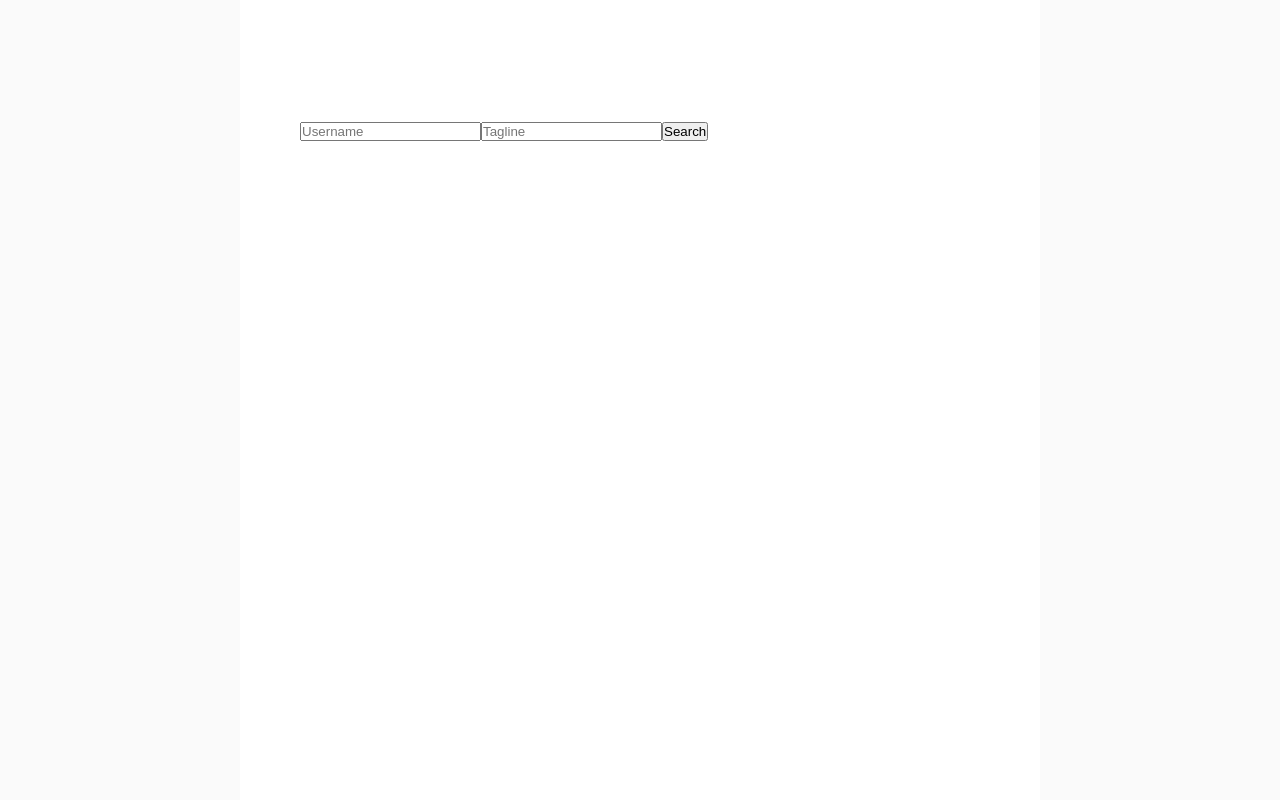
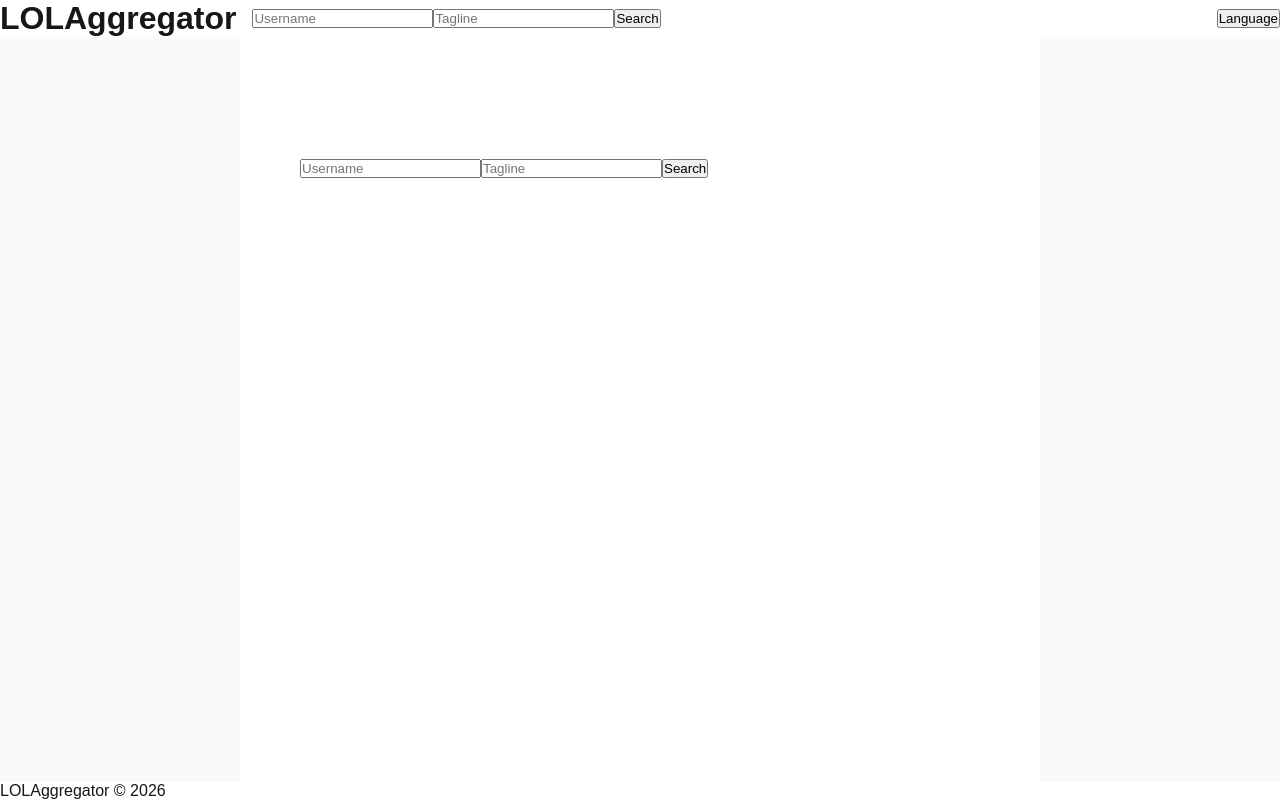
Before and after one commit to LiquidPlatypus/LOLAggregator, a Next.js app in the folder frontend/: page / in a window 1280 px wide. Built offline with nearby package versions, Linux system fonts and the light colour scheme.

Commit message:
header + footer start

```diff
--- a/frontend/src/app/layout.tsx
+++ b/frontend/src/app/layout.tsx
@@ -1,6 +1,9 @@
 import type { Metadata } from "next";
 import { Geist, Geist_Mono } from "next/font/google";
 import "./globals.css";
+
+import Header from "@/components/Header";
+import Footer from "@/components/Footer";
 
 const geistSans = Geist({
 	variable: "--font-geist-sans",
@@ -20,7 +23,11 @@ export const metadata: Metadata = {
 export default function RootLayout({ children }: LayoutProps<"/">) {
 	return (
 		<html lang="en" className={`${geistSans.variable} ${geistMono.variable}`}>
-      <body>{children}</body>
+			<body>
+				<Header />
+				{children}
+				<Footer />
+			</body>
 		</html>
 	);
 }
--- /dev/null
+++ b/frontend/src/components/Footer.module.css
@@ -0,0 +1,4 @@
+.footer {
+	display: flex;
+	flex-direction: row;
+}
--- /dev/null
+++ b/frontend/src/components/Footer.tsx
@@ -0,0 +1,9 @@
+import styles from "./Header.module.css";
+
+export default function Footer() {
+	return (
+		<div className={styles.footer}>
+			<p>LOLAggregator &copy; {new Date().getFullYear()}</p>
+		</div>
+	);
+}
--- /dev/null
+++ b/frontend/src/components/Header.module.css
@@ -0,0 +1,13 @@
+.header {
+	display: flex;
+	flex-direction: row;
+	justify-content: space-between;
+	align-items: center;
+}
+
+.hleftside {
+	display: flex;
+	flex-direction: row;
+	align-items: center;
+	gap: 1rem;
+}
--- /dev/null
+++ b/frontend/src/components/Header.tsx
@@ -0,0 +1,16 @@
+import Searchbar from "@/components/SearchBar";
+import styles from "./Header.module.css";
+
+export default function Header() {
+	return (
+		<header className={styles.header}>
+			<div className={styles.hleftside}>
+				<h1>LOLAggregator</h1>
+				<Searchbar />
+			</div>
+			<div>
+				<button>Language</button>
+			</div>
+		</header>
+	);
+}
```
Also changed, not shown: frontend/src/app/profile/page.tsx (+8 -1 lines). Lines whose indentation alone changed are shown as unchanged.
